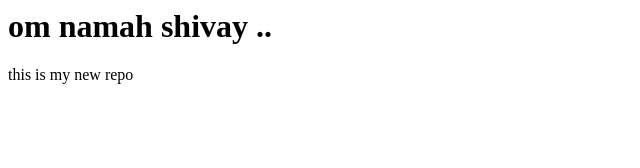
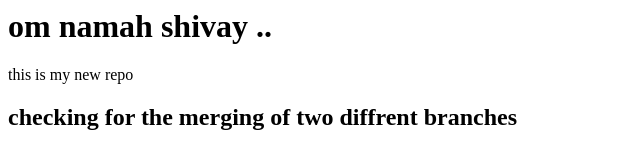
Before and after one commit to Anchal-Dubeyy/localRepo, a plain HTML site: page index.html in a window 1280 px wide. Shown: the whole page, without its empty margins (0-640 px from the left). Drawn offline with Linux system fonts and the light colour scheme.

Commit message:
feature-1 changes

```diff
--- a/index.html
+++ b/index.html
@@ -1,2 +1,3 @@
 <h1>om namah shivay ..</h1>
 <p>this is my new repo</p>
+<h2>checking for the merging of two diffrent branches</h2>
```
